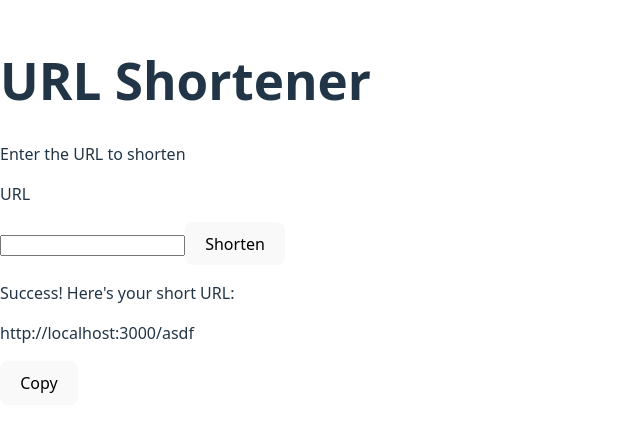
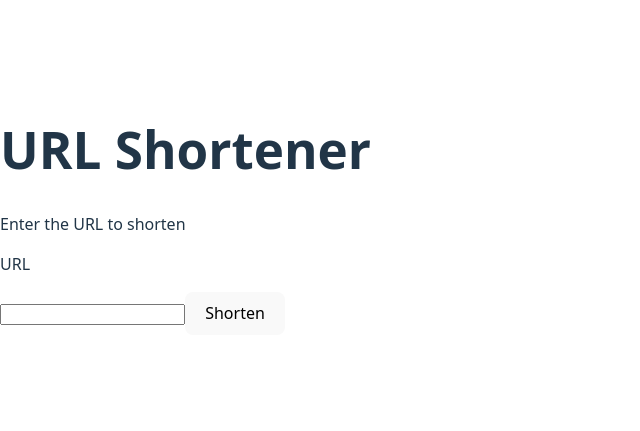
Before and after one commit to GledsonAfonso/url-shortener, a React (Vite) app in the folder client/: page / in a window 1280 px wide. Shown: the part 189-620 px from the top of the page, without its empty margins (0-640 px from the left). Built offline with nearby package versions, Linux system fonts and the light colour scheme.

Commit message:
Adding conditional logic to show the shorter url

```diff
--- a/client/src/containers/ShortUrlContainer.tsx
+++ b/client/src/containers/ShortUrlContainer.tsx
@@ -1,11 +1,18 @@
-type ShortUrlContainerProperties = {};
+type ShortUrlContainerProperties = {
+  shortUrl?: string
+};
 
 export const ShortUrlContainer = (props: ShortUrlContainerProperties) => {
+  const { shortUrl } = props;
+
   return <>
-    <div className="short-url-container">
-      <p>Success! Here's your short URL:</p>
-      <p className="short-url-container-url-value">http://localhost:3000/asdf</p>
-      <button>Copy</button>
-    </div>
+    { shortUrl ?
+      <div className="short-url-container">
+        <p id="short-url-container-success-message">Success! Here's your short URL:</p>
+        <p id="short-url-container-url-value">{shortUrl}</p>
+        <button>Copy</button>
+      </div>
+      : <></>
+    }
   </>
 };
--- a/client/src/views/dashboard/Dashboards.tsx
+++ b/client/src/views/dashboard/Dashboards.tsx
@@ -1,9 +1,10 @@
+import { useState } from "react";
 import { ShortUrlContainer } from "../../containers/ShortUrlContainer";
 import { UrlContainer } from "../../containers/UrlContainer";
 
-type DashboardProperties = {};
+export const Dashboard = () => {
+  const [shortUrl, setShortUrl] = useState();
 
-export const Dashboard = (props: DashboardProperties) => {
   return <>
     <div className="dashboard-view">
       <div className="dashboard-view-title">
@@ -13,8 +14,8 @@ export const Dashboard = (props: DashboardProperties) => {
 
       <p>Enter the URL to shorten</p>
 
-      <UrlContainer />
-      <ShortUrlContainer />
+      <UrlContainer setShortUrlFn={setShortUrl} />
+      <ShortUrlContainer shortUrl={shortUrl} />
     </div>
   </>;
 };
```
Also changed, not shown: client/src/containers/UrlContainer.tsx (+7 -1 lines).
